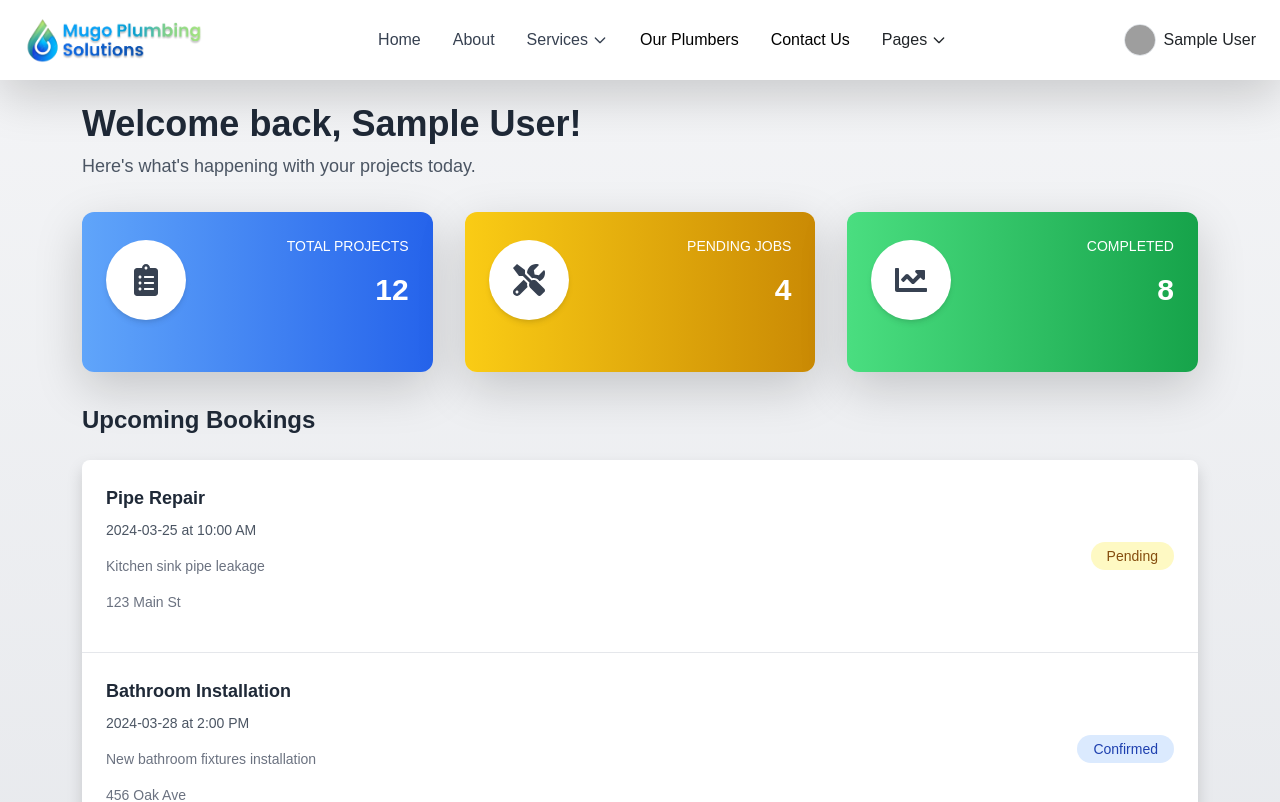
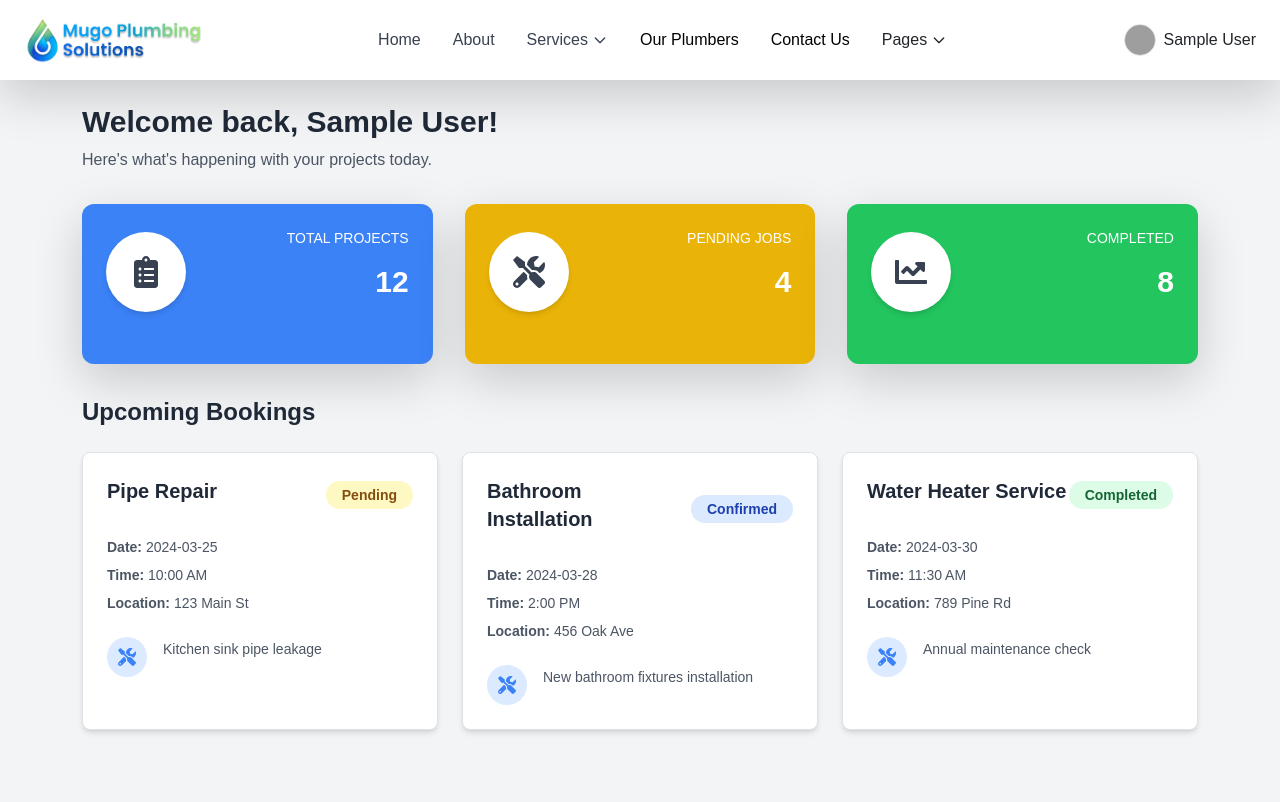
Before and after one commit to VincentMugondora/mugo_plumbing_solutions_final, a React (Vite) app in the folder client/: page /dashboard in a window 1280 px wide. Shown: the top 802 px of the page. Built offline with nearby package versions, Linux system fonts and the light colour scheme; sample sign-in values are in the browser's storage; grey boxes are pictures that could not be loaded.

Commit message:
dashboard update

```diff
--- a/client/src/pages/Dashboard.jsx
+++ b/client/src/pages/Dashboard.jsx
@@ -1,5 +1,10 @@
 import { useAuth } from "../context/AuthContext";
-import { FaUser, FaClipboardList, FaTools, FaChartLine } from "react-icons/fa";
+import {
+  FaClipboardList,
+  FaTools,
+  FaChartLine,
+  FaCheckCircle,
+} from "react-icons/fa";
 
 const Dashboard = () => {
   const { user } = useAuth();
@@ -10,19 +15,19 @@ const Dashboard = () => {
       title: "Total Projects",
       value: "12",
       icon: FaClipboardList,
-      color: "from-blue-400 to-blue-600",
+      color: "bg-blue-500",
     },
     {
       title: "Pending Jobs",
       value: "4",
       icon: FaTools,
-      color: "from-yellow-400 to-yellow-600",
+      color: "bg-yellow-500",
     },
     {
       title: "Completed",
       value: "8",
       icon: FaChartLine,
-      color: "from-green-400 to-green-600",
+      color: "bg-green-500",
     },
   ];
 
@@ -71,14 +76,14 @@ const Dashboard = () => {
   };
 
   return (
-    <div className="min-h-screen bg-gradient-to-b from-gray-100 to-gray-200 p-6">
+    <div className="min-h-screen bg-gray-100 p-6">
       <div className="container mx-auto">
         {/* Welcome Section */}
         <div className="mb-8">
-          <h1 className="text-4xl font-extrabold text-gray-800">
+          <h1 className="text-3xl font-bold text-gray-800">
             Welcome back, {user?.name || "User"}!
           </h1>
-          <p className="text-gray-600 mt-2 text-lg">
+          <p className="text-gray-600 mt-1">
             Here's what's happening with your projects today.
           </p>
         </div>
@@ -105,32 +110,43 @@ const Dashboard = () => {
 
         {/* Bookings Section */}
         <div>
-          <h2 className="text-2xl font-bold text-gray-800 mb-4">
+          <h2 className="text-2xl font-bold text-gray-800 mb-6">
             Upcoming Bookings
           </h2>
-          <div className="bg-white shadow rounded-lg overflow-hidden">
+          <div className="grid grid-cols-1 sm:grid-cols-2 lg:grid-cols-3 gap-6">
             {bookings.map((booking) => (
               <div
                 key={booking.id}
-                className="p-4 border-b border-gray-200 flex items-center justify-between hover:bg-gray-50 transition"
+                className="p-6 bg-white rounded-lg shadow-md hover:shadow-lg transition-shadow transform hover:scale-105 border border-gray-200"
               >
-                <div>
-                  <h3 className="text-lg font-semibold text-gray-800">
+                <div className="flex items-center justify-between mb-4">
+                  <h3 className="text-xl font-bold text-gray-800">
                     {booking.service}
                   </h3>
-                  <p className="text-sm text-gray-600">
-                    {booking.date} at {booking.time}
-                  </p>
-                  <p className="text-sm text-gray-500">{booking.description}</p>
-                  <p className="text-sm text-gray-500">{booking.location}</p>
+                  <div
+                    className={`px-3 py-1 rounded-full text-sm font-semibold ${getStatusColor(
+                      booking.status
+                    )}`}
+                  >
+                    {booking.status.charAt(0).toUpperCase() +
+                      booking.status.slice(1)}
+                  </div>
                 </div>
-                <div
-                  className={`px-3 py-1 rounded-full text-sm font-medium ${getStatusColor(
-                    booking.status
-                  )}`}
-                >
-                  {booking.status.charAt(0).toUpperCase() +
-                    booking.status.slice(1)}
+                <p className="text-sm text-gray-600 mb-2">
+                  <span className="font-semibold">Date:</span> {booking.date}
+                </p>
+                <p className="text-sm text-gray-600 mb-2">
+                  <span className="font-semibold">Time:</span> {booking.time}
+                </p>
+                <p className="text-sm text-gray-600 mb-4">
+                  <span className="font-semibold">Location:</span>{" "}
+                  {booking.location}
+                </p>
+                <div className="flex items-center gap-3">
+                  <div className="w-10 h-10 bg-blue-100 rounded-full flex items-center justify-center text-blue-500">
+                    <FaTools size={18} />
+                  </div>
+                  <p className="text-sm text-gray-600">{booking.description}</p>
                 </div>
               </div>
             ))}
```
